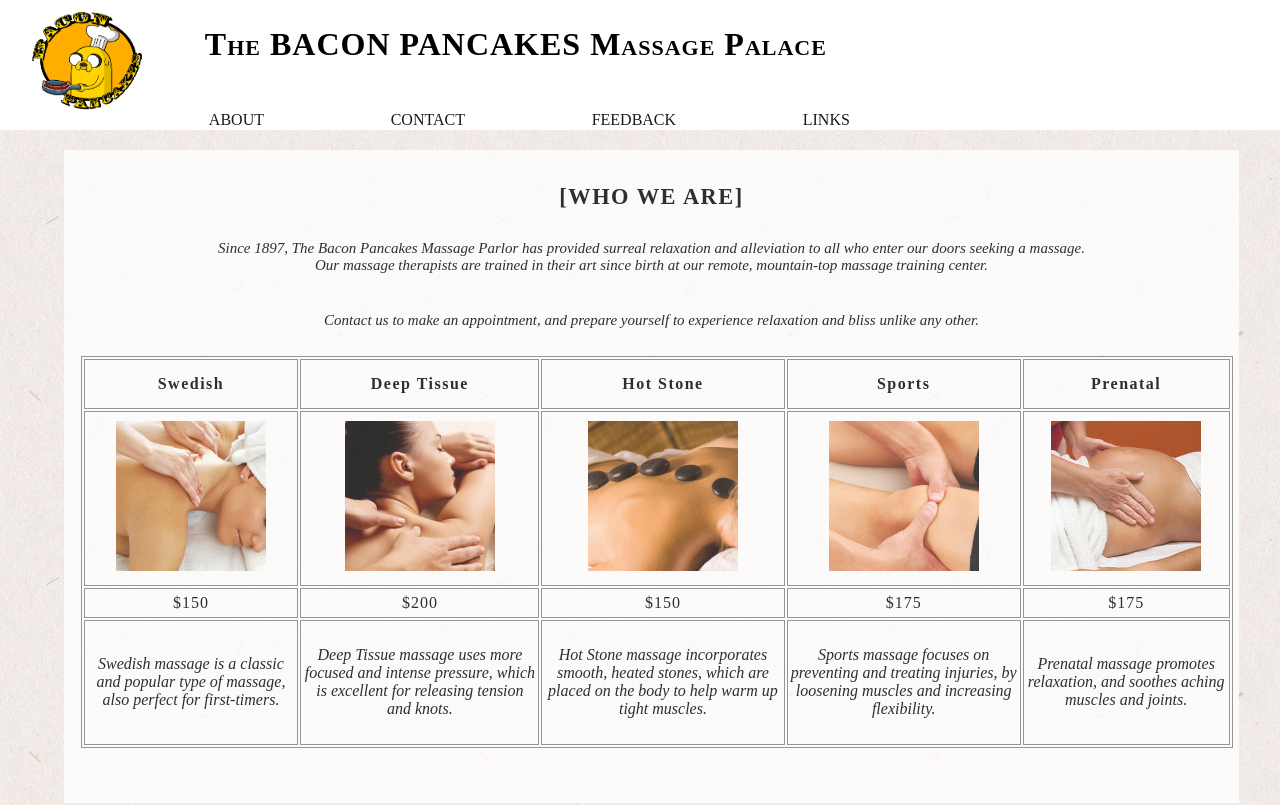
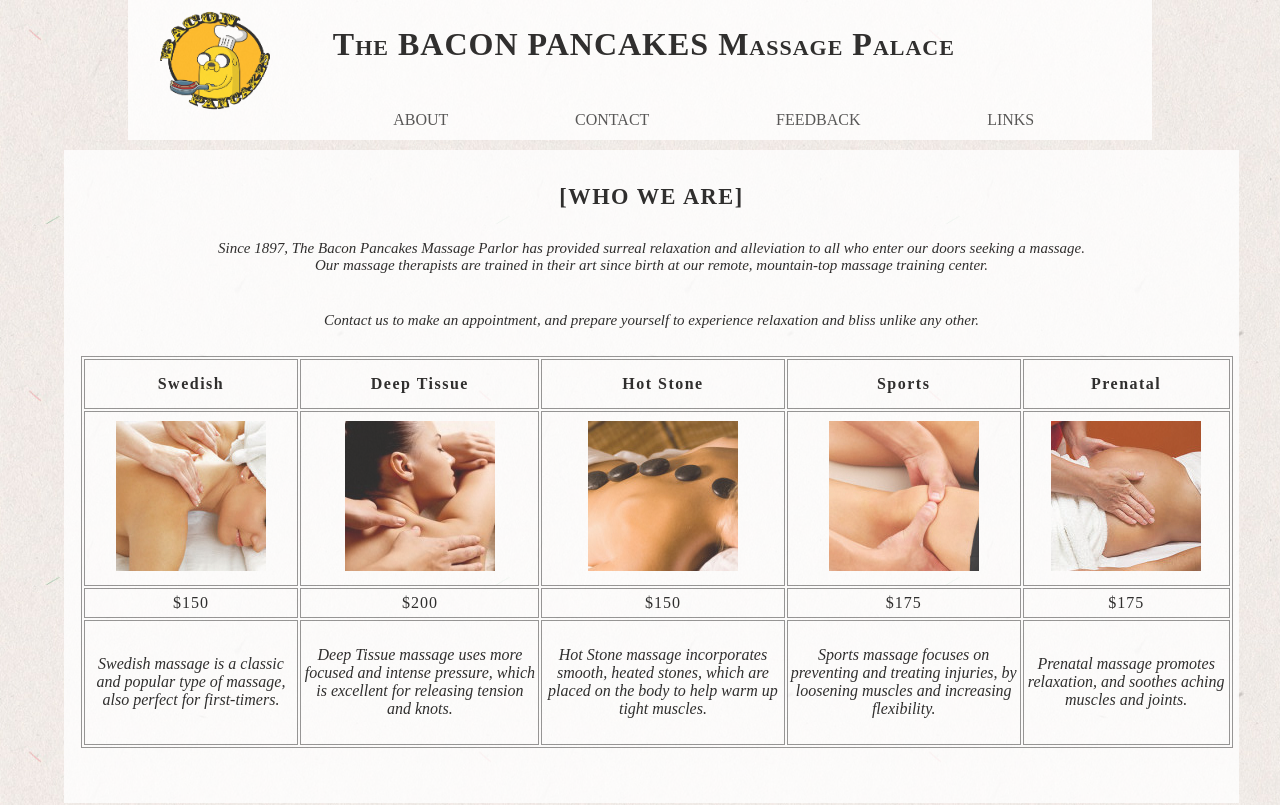
Before and after one commit to lmadkins/baconpancakes, a plain HTML site: page index.html in a window 1280 px wide. Shown: the top 805 px of the page. Drawn offline with Linux system fonts and the light colour scheme.

Commit message:
fixed header

```diff
--- a/main.css
+++ b/main.css
@@ -6,12 +6,14 @@ body {
 
 header {
  background-color: white;
-  width: 100%;
-  height: 130px;
+  width: 80%;
+  height: 140px;
   overflow: auto;
   position: fixed;
+  margin-left: 10%;
   z-index: 1;
   color: black;
+  opacity: .8;
   top: 0;
 
 }
@@ -56,9 +58,10 @@ p {
 nav{
   position: fixed;
   overflow: auto;
+  text-align: center;
   top: 95px;
   width: 80%;
-  opacity: .9;
+  opacity: .8;
 }
 
  .list-nav {
```
